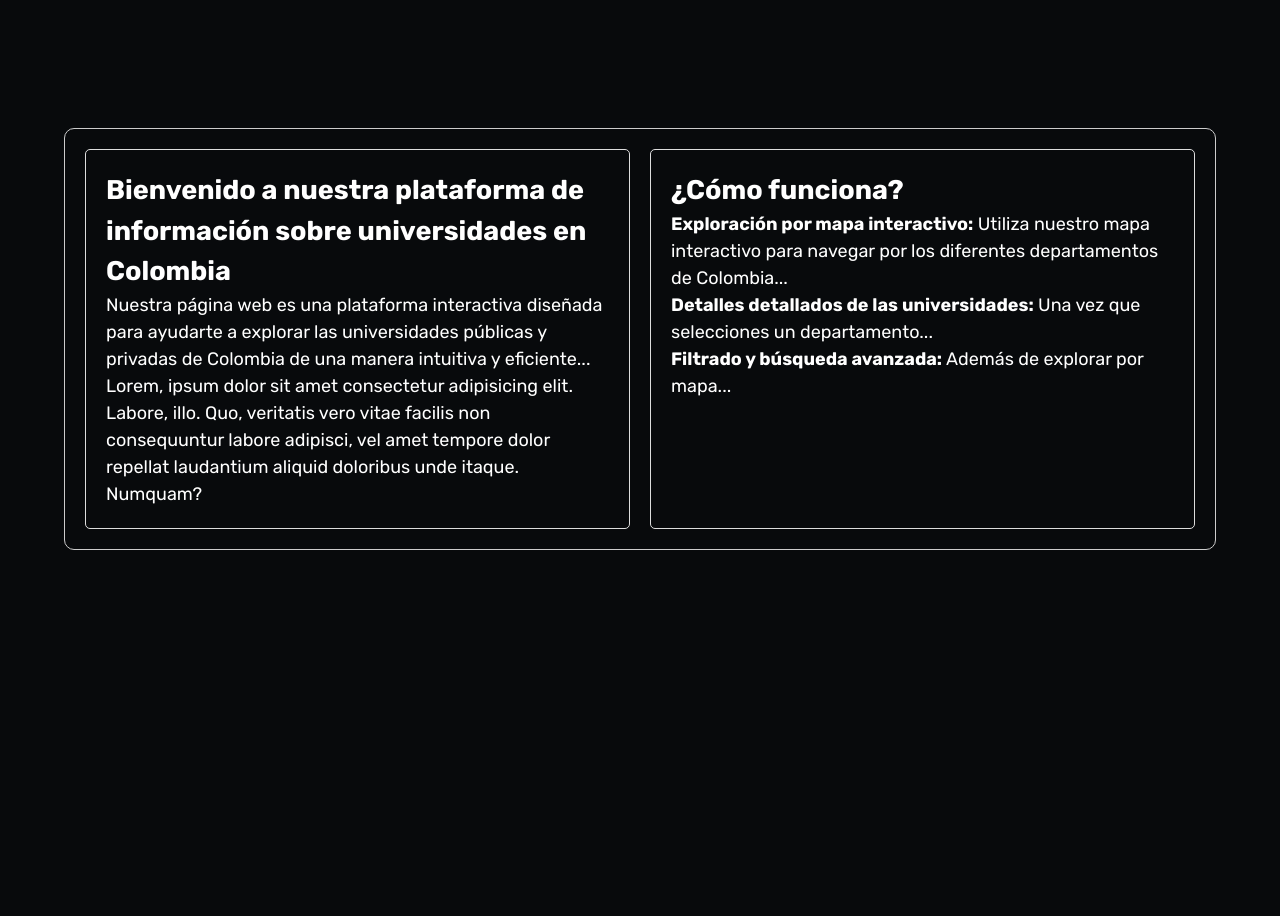
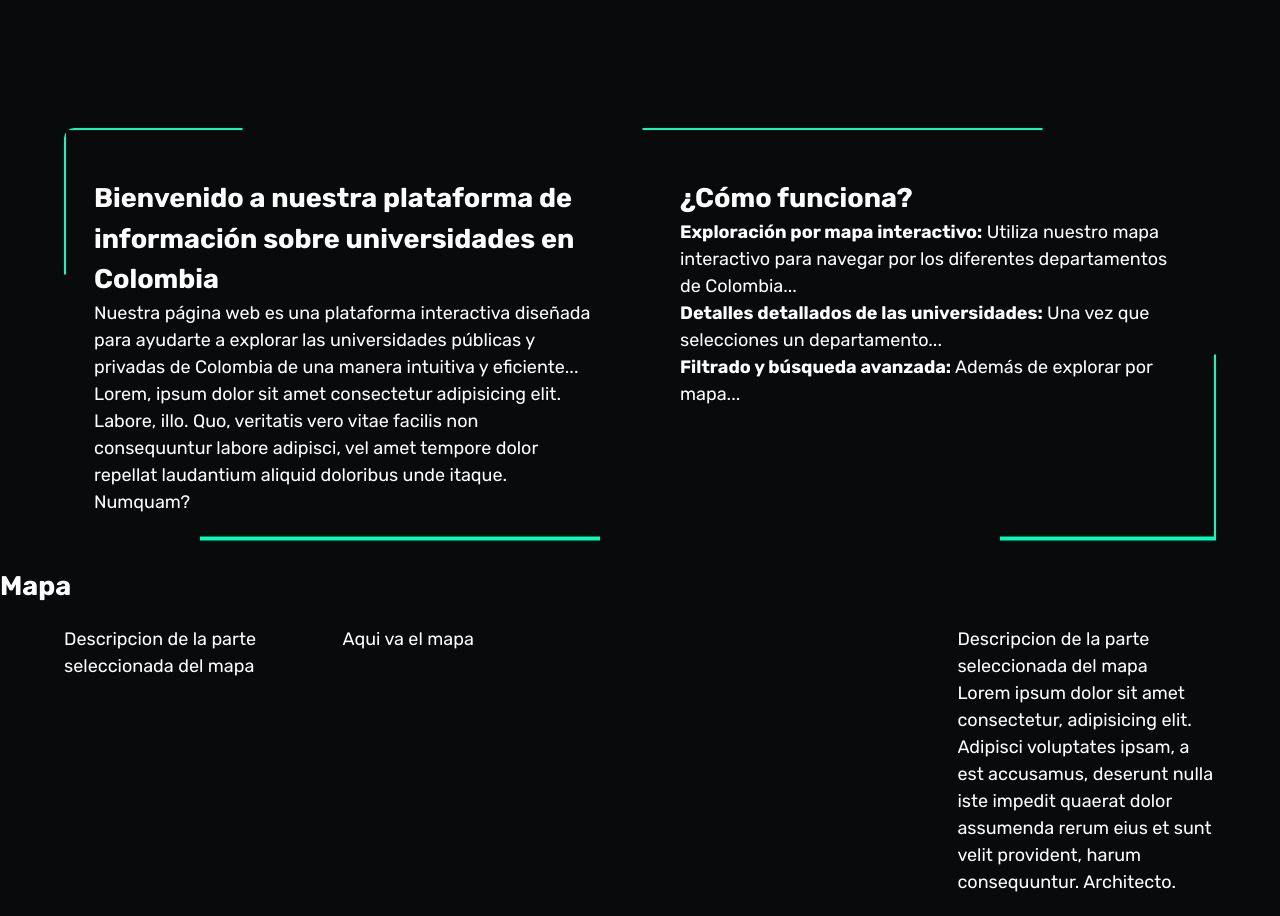
Before and after one commit to jefersonqui/UCOL, a React (Vite) app: page / in a window 1280 px wide. Shown: the part 660-1576 px from the top of the page. Before the commit the page ends 1210 px from the top, so only its background shows below. Built offline with nearby package versions, Linux system fonts and the light colour scheme.

Commit message:
Seccionmapa

```diff
--- a/src/App.jsx
+++ b/src/App.jsx
@@ -3,6 +3,8 @@ import { useState } from 'react'
 import Banner from './pages/banner.jsx'
 import Navbar from './components/navbar.jsx'
 import Info from './pages/informacion.jsx'
+import Map from './pages/map.jsx'
+
 
 function App() {
   const [count, setCount] = useState(0)
@@ -12,6 +14,7 @@ function App() {
       <Navbar/>
       <Banner/>
       <Info/>
+      <Map/>
     </>
   )
 }
--- a/src/components/Navbar.module.css
+++ b/src/components/Navbar.module.css
@@ -60,6 +60,8 @@
   padding: 4px 4px;
   box-shadow: 0px 5px 10px rgba(255, 255, 255, 0.1);
 
+
+
 }
 
 
@@ -68,7 +70,7 @@
   font-size: 2em;
   font-weight: 400;
   color: var(--color-white-200);
-  padding: 10px;
+
   align-items: center;
 
 }
@@ -116,6 +118,7 @@
     align-content: center;
     align-items: center;
     justify-content: space-between;
+
 
   }
 
--- a/src/pages/informacion.jsx
+++ b/src/pages/informacion.jsx
@@ -2,7 +2,9 @@ import styles from './informacion.module.css';
 
 const Informacion = () => {
   return (
+<section className={styles.sectioncontainer}>
         <div className={styles.container}>
+            <svg><rect></rect></svg>
             <div className={styles.item}>
                 <h2>Bienvenido a nuestra plataforma de información sobre universidades en Colombia</h2>
                 <p>Nuestra página web es una plataforma interactiva diseñada para ayudarte a
@@ -20,6 +22,7 @@ const Informacion = () => {
                 </ol>
             </div>
         </div>
+</section >
     )
 }
 export default Informacion;
--- a/src/pages/informacion.module.css
+++ b/src/pages/informacion.module.css
@@ -1,13 +1,48 @@
+/* .sectioncontainer{
+  margin: 0;
+  padding: 0;
+  max-width: 100%;
+  width: 100%;
+  height: 100%;
+} */
 .container {
     display: grid;
     grid-template-columns: 1fr 1fr;
     gap: 20px;
-    width: 90%;
-    padding: 20px;
-    border: 1px solid #ccc;
+    width: 90% ;
+    padding: 20px 0;
+    /* border: 1px solid #00ffb7; */
     border-radius: 10px;
     margin: 0 auto;
+    position: relative;
+    overflow: hidden;
 }
+
+.container svg,
+.container svg rect{
+  position: absolute;
+  top: 0;
+  left: 0;
+  width: 100%;
+  height: 100%;
+  fill: transparent;
+}
+.container svg rect{
+  stroke: #00ffb7;
+  stroke-width: 4;
+  stroke-dasharray: 400;
+  animation: animate 4s forwards infinite;
+}
+@keyframes animate {
+  0%{
+      stroke-dashoffset: 800;
+  }
+  100%
+  {
+      stroke-dashoffset: 0;
+  }
+}
+
 @media (max-width: 768px) {
     .container {
       animation: resizeGrid 0.5s forwards;
@@ -26,8 +61,8 @@
 .item {
     display: flex;
     flex-direction: column;
-    padding: 20px;
-    border: 1px solid #ddd;
+    padding: 30px;
+    /* border: 1px solid #ddd; */
     border-radius: 5px;
 
 }
--- /dev/null
+++ b/src/pages/map.jsx
@@ -0,0 +1,25 @@
+import styles from './map.module.css';
+
+
+const Map = () => {
+    return (
+        <section className={styles.container}>
+            <h2 className={styles.titleh2}>Mapa</h2>
+            <div className={styles.containermapa}>
+                <div className={styles.divmapa}>
+
+                    <p>Descripcion de la parte seleccionada del mapa</p>
+                </div>
+                <div className={styles.mapa}>
+                    <p>Aqui va el mapa</p>
+                </div>
+                <div className={styles.description}>
+                    <p>Descripcion de la parte seleccionada del mapa</p>
+                    <p>Lorem ipsum dolor sit amet consectetur, adipisicing elit. Adipisci voluptates ipsam, a est accusamus, deserunt nulla iste impedit quaerat dolor assumenda rerum eius et sunt velit provident, harum consequuntur. Architecto.
+                    </p>
+                </div>
+            </div >
+        </section>
+    )
+}
+export default Map;
--- /dev/null
+++ b/src/pages/map.module.css
@@ -0,0 +1,15 @@
+.containermapa {
+    display: grid;
+    grid-template-columns: 1fr 2.3fr 1fr;
+    gap: 20px;
+    width: 90% ;
+    padding: 20px 0;
+    border-radius: 10px;
+    margin: 0 auto;
+    position: relative;
+    overflow: hidden;
+
+  }
+  .container{
+    align-items: center;
+  }
```
Lines whose indentation alone changed are shown as unchanged.
